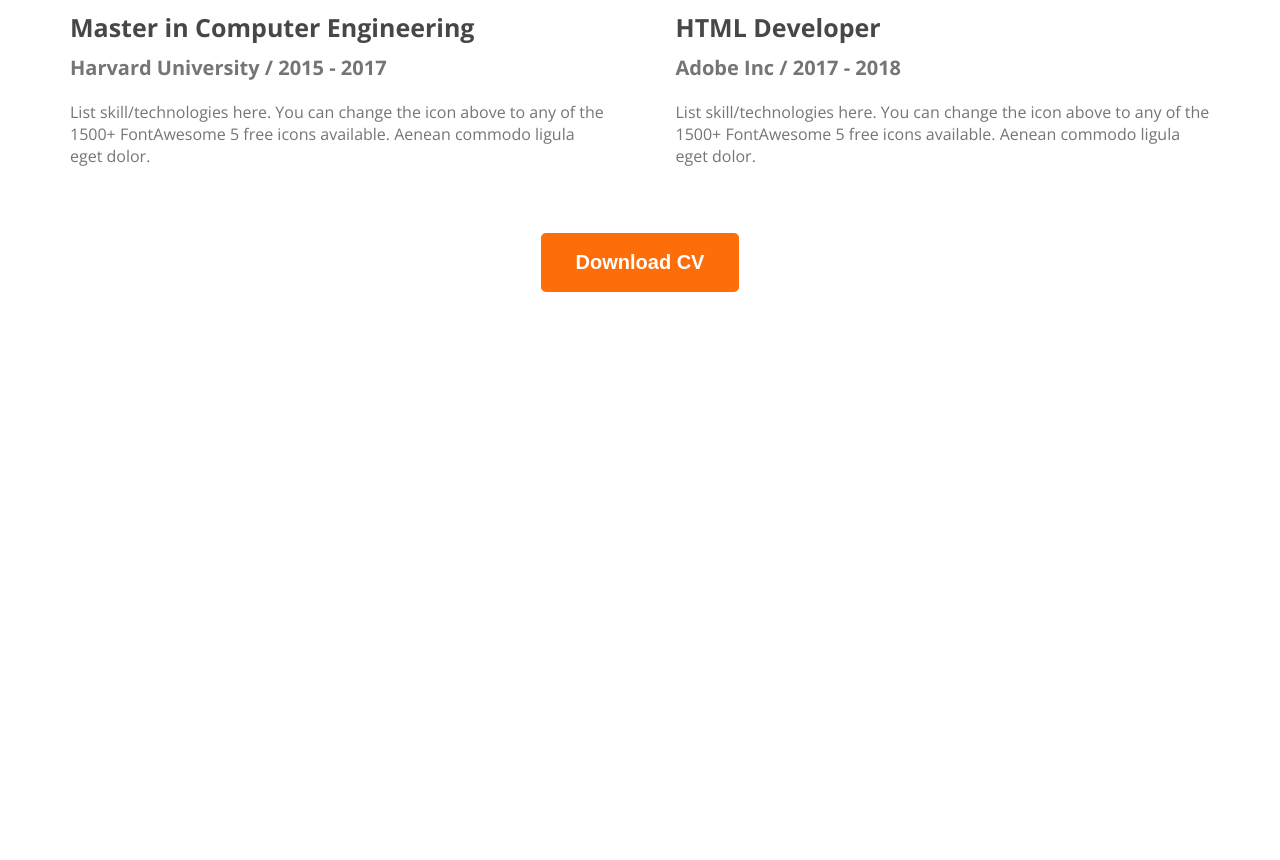
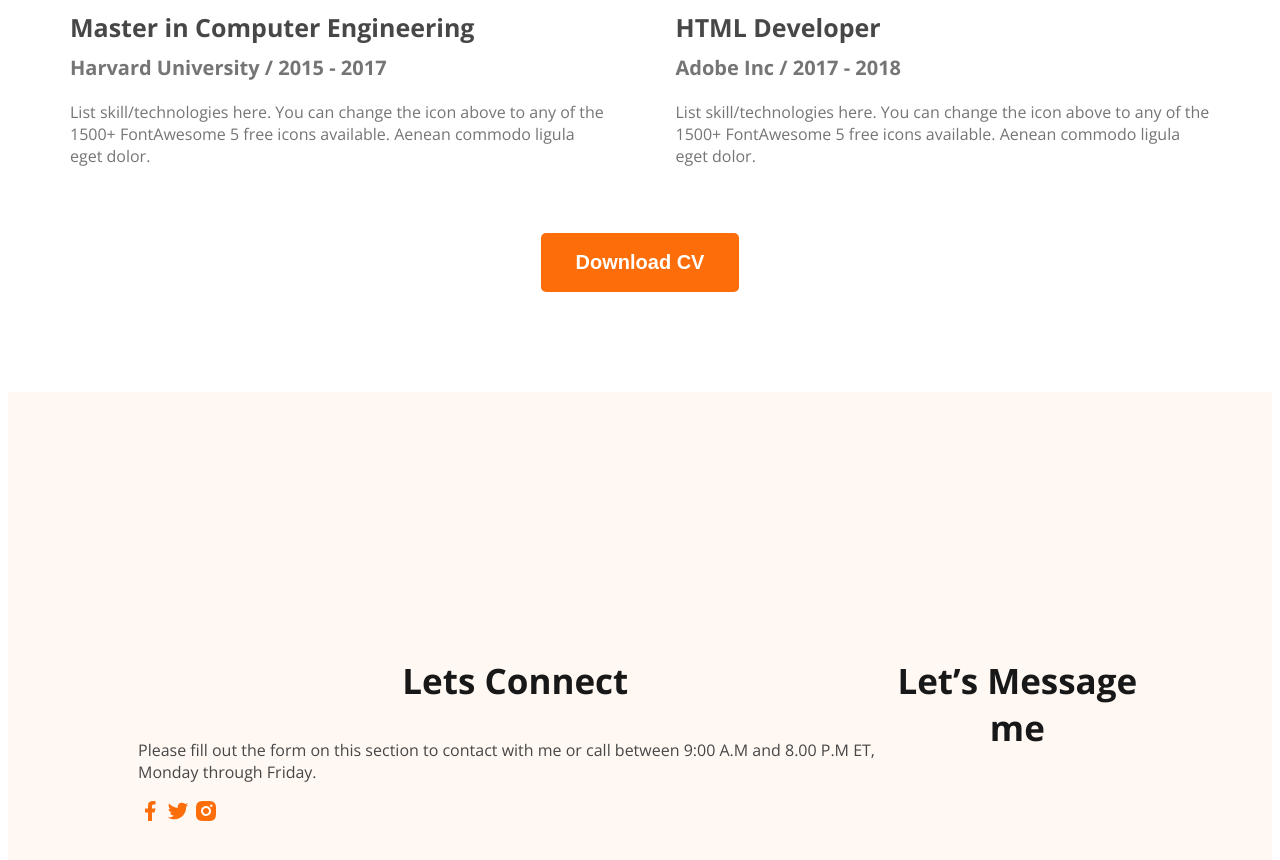
Before and after one commit to SakibRahman2023/Web-developer-portfolio, a plain HTML site: page index.html in a window 1280 px wide. Shown: the part 2937-3797 px from the top of the page. Before the commit the page ends 3237 px from the top, so only its background shows below. Drawn offline with nearby package versions, Linux system fonts and the light colour scheme.

Commit message:
basic footer

```diff
--- a/index.html
+++ b/index.html
@@ -114,21 +114,24 @@
                         <h3 class="resume-item-title">Master in Computer Engineering</h3>
                         <h4 class="resume-item-sub-title">Harvard University / 2015 - 2017</h4>
                         <p class="item-text">List skill/technologies here. You can change the icon above
-                        to any of the 1500+ FontAwesome 5 free icons available. Aenean commodo ligula eget dolor.</p>
+                            to any of the 1500+ FontAwesome 5 free icons available. Aenean commodo ligula eget dolor.
+                        </p>
                     </div>
                     <hr>
                     <div class="resume-item">
                         <h3 class="resume-item-title">Master in Computer Engineering</h3>
                         <h4 class="resume-item-sub-title">Harvard University / 2015 - 2017</h4>
                         <p class="item-text">List skill/technologies here. You can change the icon above
-                            to any of the 1500+ FontAwesome 5 free icons available. Aenean commodo ligula eget dolor.</p>
+                            to any of the 1500+ FontAwesome 5 free icons available. Aenean commodo ligula eget dolor.
+                        </p>
                     </div>
                     <hr>
                     <div class="resume-item">
                         <h3 class="resume-item-title">Master in Computer Engineering</h3>
                         <h4 class="resume-item-sub-title">Harvard University / 2015 - 2017</h4>
                         <p class="item-text">List skill/technologies here. You can change the icon above
-                            to any of the 1500+ FontAwesome 5 free icons available. Aenean commodo ligula eget dolor.</p>
+                            to any of the 1500+ FontAwesome 5 free icons available. Aenean commodo ligula eget dolor.
+                        </p>
                     </div>
 
                 </div>
@@ -138,21 +141,24 @@
                         <h3 class="resume-item-title">Sr. Font End Developer</h3>
                         <h4 class="resume-item-sub-title">Apple Inc / 2020 - Current</h4>
                         <p class="item-text">List skill/technologies here. You can change the icon above
-                            to any of the 1500+ FontAwesome 5 free icons available. Aenean commodo ligula eget dolor.</p>
+                            to any of the 1500+ FontAwesome 5 free icons available. Aenean commodo ligula eget dolor.
+                        </p>
                     </div>
                     <hr>
                     <div class="resume-item">
                         <h3 class="resume-item-title">Jr. Font End Developer</h3>
                         <h4 class="resume-item-sub-title">Dribbble Inc / 2018 - 2022</h4>
                         <p class="item-text">List skill/technologies here. You can change the icon above
-                            to any of the 1500+ FontAwesome 5 free icons available. Aenean commodo ligula eget dolor.</p>
+                            to any of the 1500+ FontAwesome 5 free icons available. Aenean commodo ligula eget dolor.
+                        </p>
                     </div>
                     <hr>
                     <div class="resume-item">
                         <h3 class="resume-item-title">HTML Developer</h3>
                         <h4 class="resume-item-sub-title">Adobe Inc / 2017 - 2018</h4>
                         <p class="item-text">List skill/technologies here. You can change the icon above
-                            to any of the 1500+ FontAwesome 5 free icons available. Aenean commodo ligula eget dolor.</p>
+                            to any of the 1500+ FontAwesome 5 free icons available. Aenean commodo ligula eget dolor.
+                        </p>
                     </div>
 
                 </div>
@@ -164,6 +170,21 @@
 
     </main>
     <footer>
+        <div class="footer-title">
+            <h3 class="section-t">Lets Connect</h3>
+            <p class="footer-text">Please fill out the form on this section to contact with me or call between 9:00 A.M
+                and 8.00 P.M ET, Monday through
+                Friday.</p>
+                <div class="socail-link">
+                    <a href=""><img src="images/icons/facebook.png" alt=""></a>
+                    <a href=""><img src="images/icons/twitter.png" alt=""></a>
+                    <a href=""><img src="images/icons/insta.png" alt=""></a>
+                </div>
+        </div>
+
+        <div class="footer-title">
+            <h3 class="section-t">Let’s Message me</h3>
+        </div>
 
     </footer>
 </body>
--- a/styles/portpolio.css
+++ b/styles/portpolio.css
@@ -180,36 +180,54 @@ main section {
     font-weight: 700;
 
 }
-.resume-continer{
+
+.resume-continer {
     display: flex;
     gap: 71px;
 }
-.resume-item-title{
-    color:  #474747;
+
+.resume-item-title {
+    color: #474747;
     font-size: 25px;
     font-weight: 700;
     margin-bottom: 10px;
     margin-top: 30px;
 
 }
-.resume-item-sub-title{
-    color:  #757575;
+
+.resume-item-sub-title {
+    color: #757575;
     font-size: 20px;
     font-weight: 600;
     margin-bottom: 20px;
     margin-top: 0px;
 
 }
-.item-text{
-    color:  #757575;
+
+.item-text {
+    color: #757575;
     font-size: 16px;
     font-weight: 400;
     margin-top: 0px;
 }
-.resume-continer hr{
+
+.resume-continer hr {
     margin: 30px 0px;
 }
-.download-cv{
+
+.download-cv {
     text-align: center;
     margin-top: 50px;
 }
+
+.footer-text {
+    color: #474747;
+    font-size: 16px;
+}
+/*footer style*/
+footer {
+    display: flex;
+    background: #FFF8F3;
+    margin-top: 100px;
+    padding: 230px 130px;
+}
```
